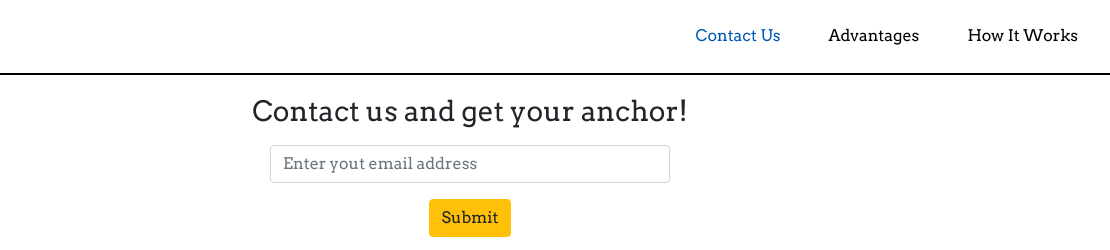
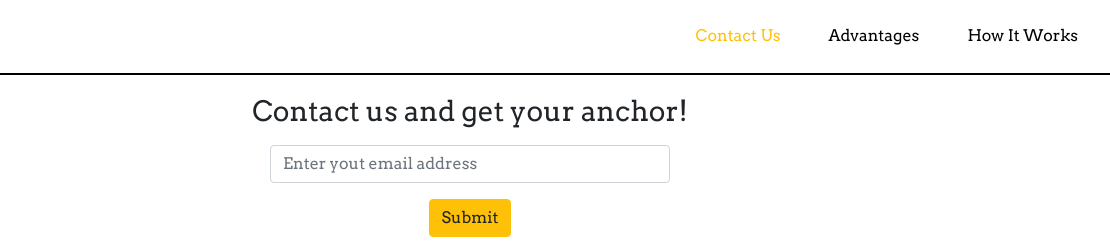
Before and after one commit to dubining/web, a plain HTML site: page Responsive Web Design/original-anchors-landing-page/dist/index.html in a window 1280 px wide. In both pictures the pointer is over the link "Contact Us". Shown: the top 250 px of the page, 170-1280 px from the left. Drawn offline with nearby package versions, Linux system fonts and the light colour scheme.

Commit message:
Update landing page
a:hover color

```diff
--- a/Responsive Web Design/original-anchors-landing-page/dist/style.css
+++ b/Responsive Web Design/original-anchors-landing-page/dist/style.css
@@ -1,4 +1,8 @@
 @import url("https://fonts.googleapis.com/css2?family=Arvo&display=swap");
+
+a:hover {
+  color: #ffc107;
+}
 
 body {
   font-family: "Arvo", serif;
--- a/Responsive Web Design/original-anchors-landing-page/src/style.css
+++ b/Responsive Web Design/original-anchors-landing-page/src/style.css
@@ -1,4 +1,8 @@
 @import url("https://fonts.googleapis.com/css2?family=Arvo&display=swap");
+
+a:hover {
+  color: #ffc107;
+}
 
 body {
   font-family: "Arvo", serif;
```
